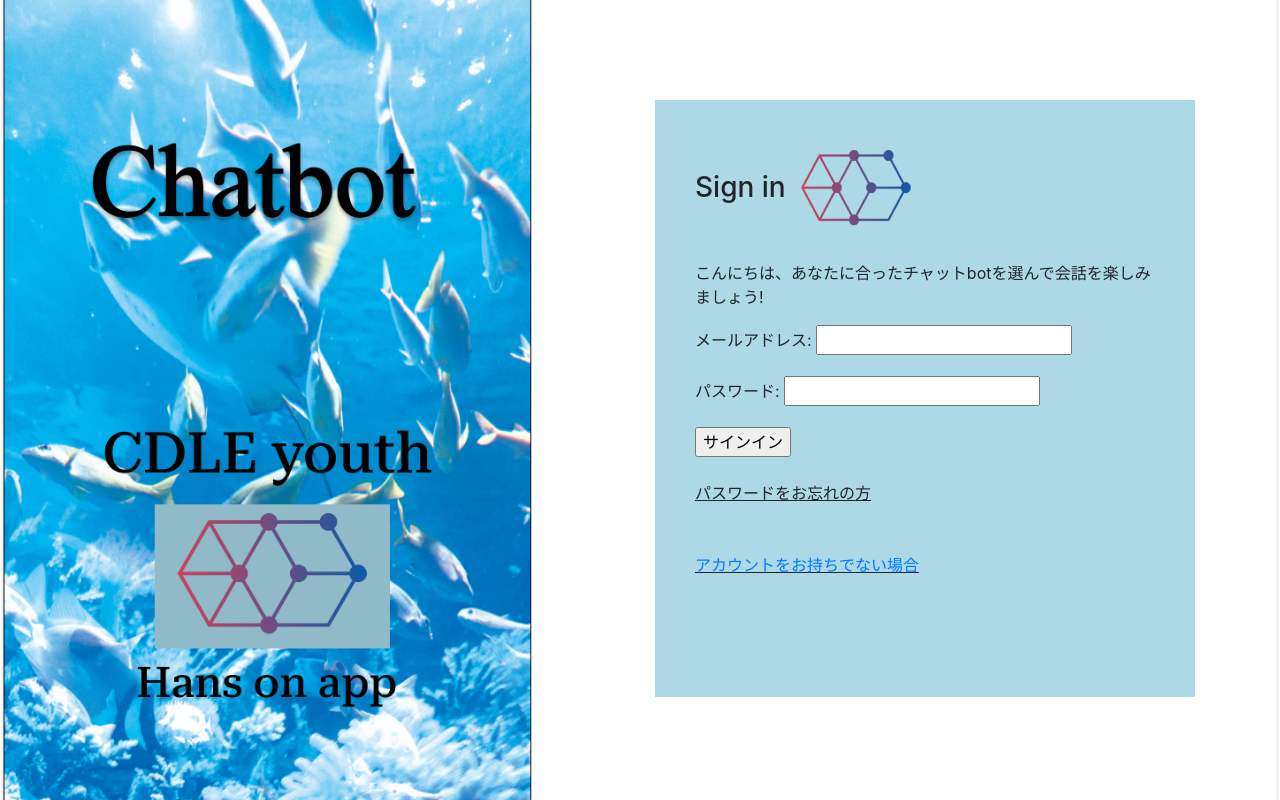
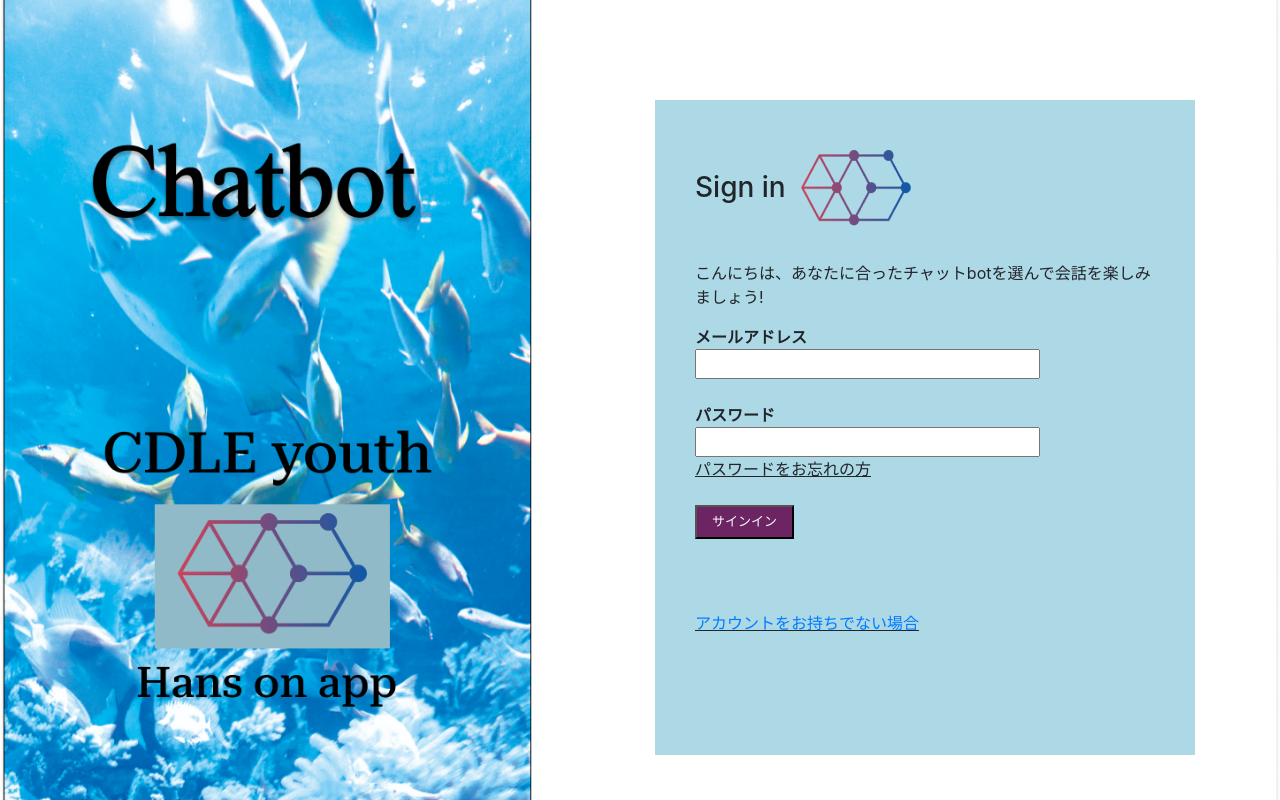
Before and after one commit to isenaz/cdle_youth_handson_app_1, a Django app: page / in a window 1280 px wide. Run offline with Django 4.2, Linux system fonts and the light colour scheme; some libraries are stand-ins or nearby versions.

Commit message:
入力ボックス、サインインボタンのレイアウト調整

```diff
--- a/app/requirements.txt
+++ b/app/requirements.txt
@@ -10,3 +10,4 @@ seaborn
 # django4.0以降、以下をinstallしないとformを作成する際にエラーが発生
 pytz == 2022.2.1
 tzdata == 2022.2
+django-widget-tweaks
--- a/app/source/ChatBotProject/ChatBotProject/settings.py
+++ b/app/source/ChatBotProject/ChatBotProject/settings.py
@@ -43,7 +43,8 @@ INSTALLED_APPS = [
     'django.contrib.sessions',
     'django.contrib.messages',
     'django.contrib.staticfiles',
-    "ChatBotApp"
+    "ChatBotApp",
+    "widget_tweaks",
 ]
 
 AUTH_USER_MODEL = 'ChatBotApp.Users'
--- a/app/source/ChatBotProject/static/css/login/login.css
+++ b/app/source/ChatBotProject/static/css/login/login.css
@@ -20,6 +20,21 @@
     margin-top: 100px;
 }
 
+.login_submit{
+    color: #fafdff;
+    background-color: #6c2463;
+    font-size: small;
+    padding: 5px 15px;
+}
+
+.text_bold{
+    font-weight: bold;
+}
+
 .underline{
     text-decoration: underline;
 }
+
+.input_box{
+    width:75%
+}
--- a/app/source/ChatBotProject/templates/login/login.html
+++ b/app/source/ChatBotProject/templates/login/login.html
@@ -14,11 +14,16 @@
                 <p>こんにちは、あなたに合ったチャットbotを選んで会話を楽しみましょう!</p>
                 <form method="POST">
                     {% csrf_token %}
-                    {{ form.as_p }}
-                    <input type="submit" value="サインイン">
+                    {% load widget_tweaks %}
+                    <div class="text_bold">メールアドレス</div>
+                    {{ form.username|add_class:"input_box" }} <br><br>
+                    <div class="text_bold">パスワード</div>
+                    {{ form.password|add_class:"input_box" }} <br>
+                    <div class="underline">パスワードをお忘れの方</div>
+                    <br>
+                    <input class="login_submit" type="submit" value="サインイン">
                 </form>
                 <br>
-                <div class="underline">パスワードをお忘れの方</div>
                 <br><br>
                 <div class="bottom_padding underline">
                     <a href={% url 'chatbot_app:regist' %}>アカウントをお持ちでない場合</a>
```
